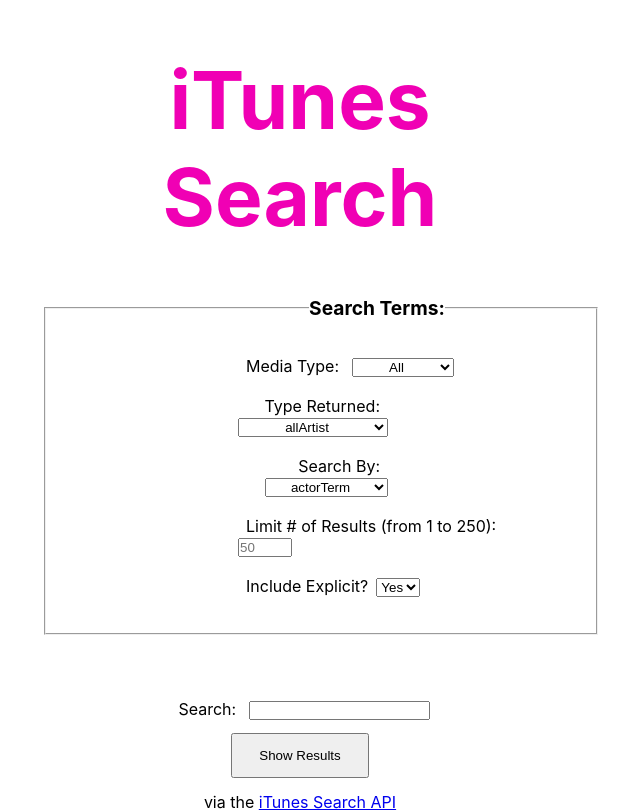
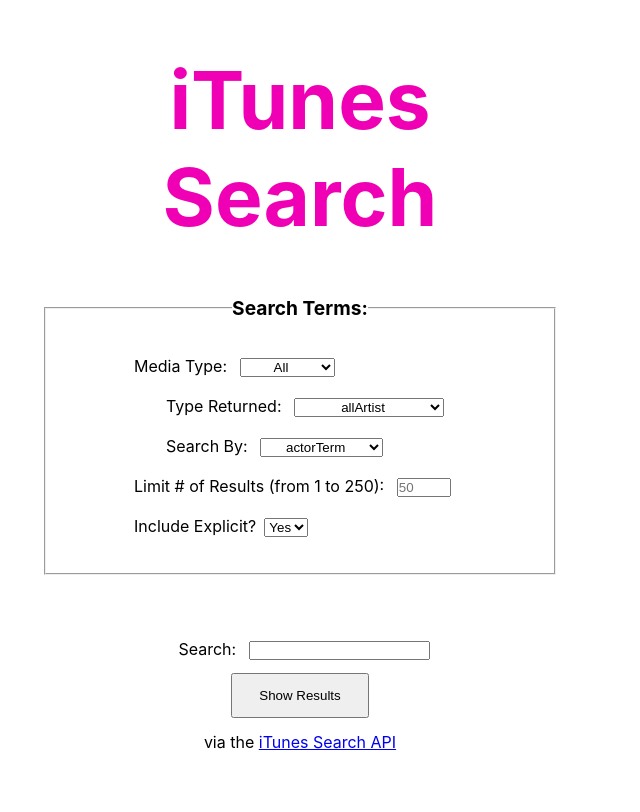
Before and after one commit to kquarantajr/ga_project3, a React (Create React App) app: page / in a window 1280 px wide. Shown: the whole page, without its empty margins (340-980 px from the left). Built offline with nearby package versions, Linux system fonts and the light colour scheme.

Commit message:
removed ebook section, not functioning properly

```diff
--- a/src/components/Search.jsx
+++ b/src/components/Search.jsx
@@ -49,9 +49,10 @@
         setEntityArray(['software', 'iPadSoftware', 'macSoftware']);
         setAttributeArray(['softwareDeveloper']);
         break;
-      case 'ebook':
-        setEntityArray(['ebook'])
-        break;
+    //   case 'ebook':
+    //     setEntityArray(['ebook']);
+    //     setAttributeArray([]);
+    //     break;
     }
   }
     return(
@@ -65,14 +66,14 @@
                         <select id="mediaType" onChange={(event) => handleFields(event)}>
                             <option name="mediaType" value="all">All</option>
                             <option name="mediaType" value="music">Music</option>
-                            <option name="mediaType" value="podcast">Podcasts</option>
-                            <option name="mediaType" value="movie">Movies</option>
-                            <option name="mediaType" value="musicVideo">Music Videos</option>
-                            <option name="mediaType" value="audiobook">Audiobooks</option>
-                            <option name="mediaType" value="shortFilm">Short Films</option>
-                            <option name="mediaType" value="tvShow">TV Shows</option>
+                            <option name="mediaType" value="podcast">Podcast</option>
+                            <option name="mediaType" value="movie">Movie</option>
+                            <option name="mediaType" value="musicVideo">Music Video</option>
+                            <option name="mediaType" value="audiobook">Audiobook</option>
+                            <option name="mediaType" value="shortFilm">Short Film</option>
+                            <option name="mediaType" value="tvShow">TV Show</option>
                             <option name="mediaType" value="software">Software</option>
-                            <option name="mediaType" value="ebook">eBooks</option>
+                            {/* <option name="mediaType" value="ebook">eBook</option> */}
                         </select>
                     </div>
                     <div className="inputField" id="entityField">
--- a/src/styles/Search.css
+++ b/src/styles/Search.css
@@ -16,7 +16,7 @@
 }
 
 fieldset {
-    padding: 1em 3em 1em 10em;
+    padding: 1em 3em;
 }
 
 legend b {
@@ -41,8 +41,8 @@
 
 #entityField, #attributeField {
     margin-top: 0.6em;
-    margin-right: 10em;
-    text-align: right;
+    margin-left: 4em;
+    text-align: left;
 }
 
 .searchInput {
```
